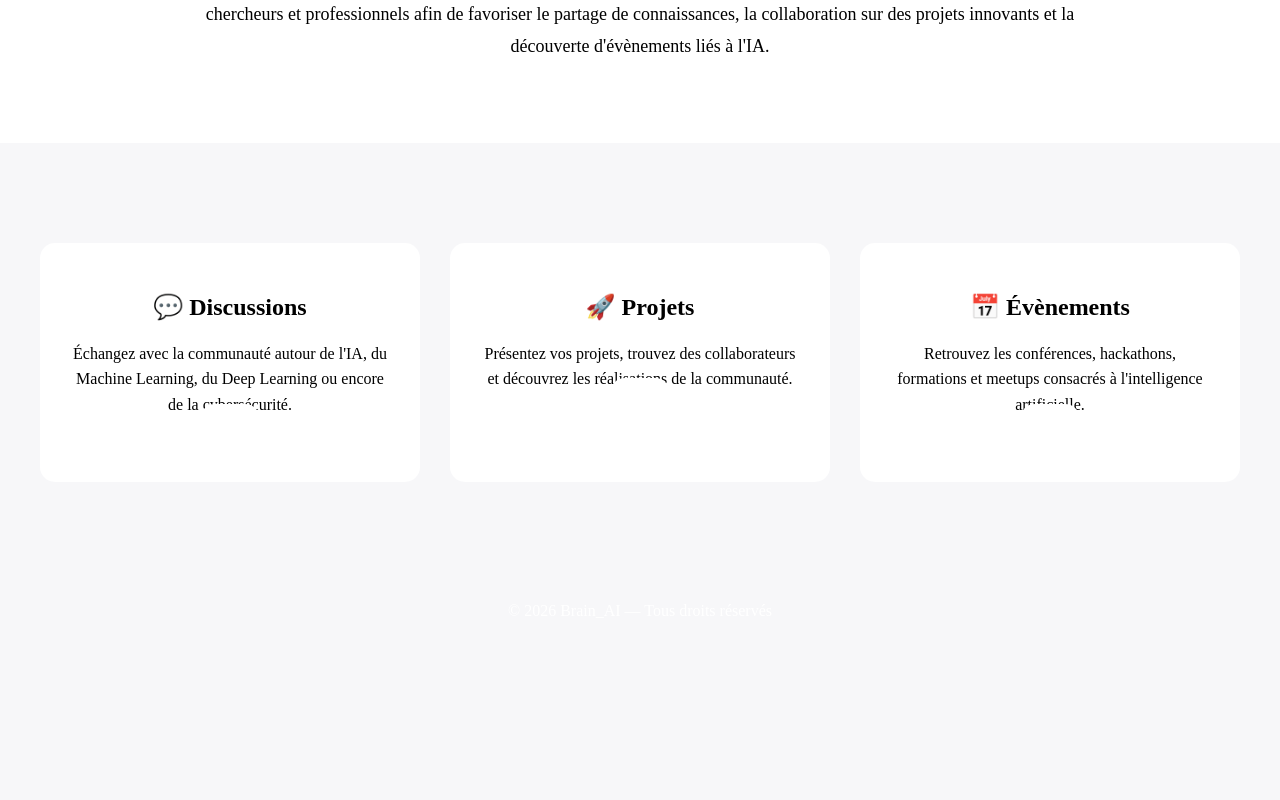
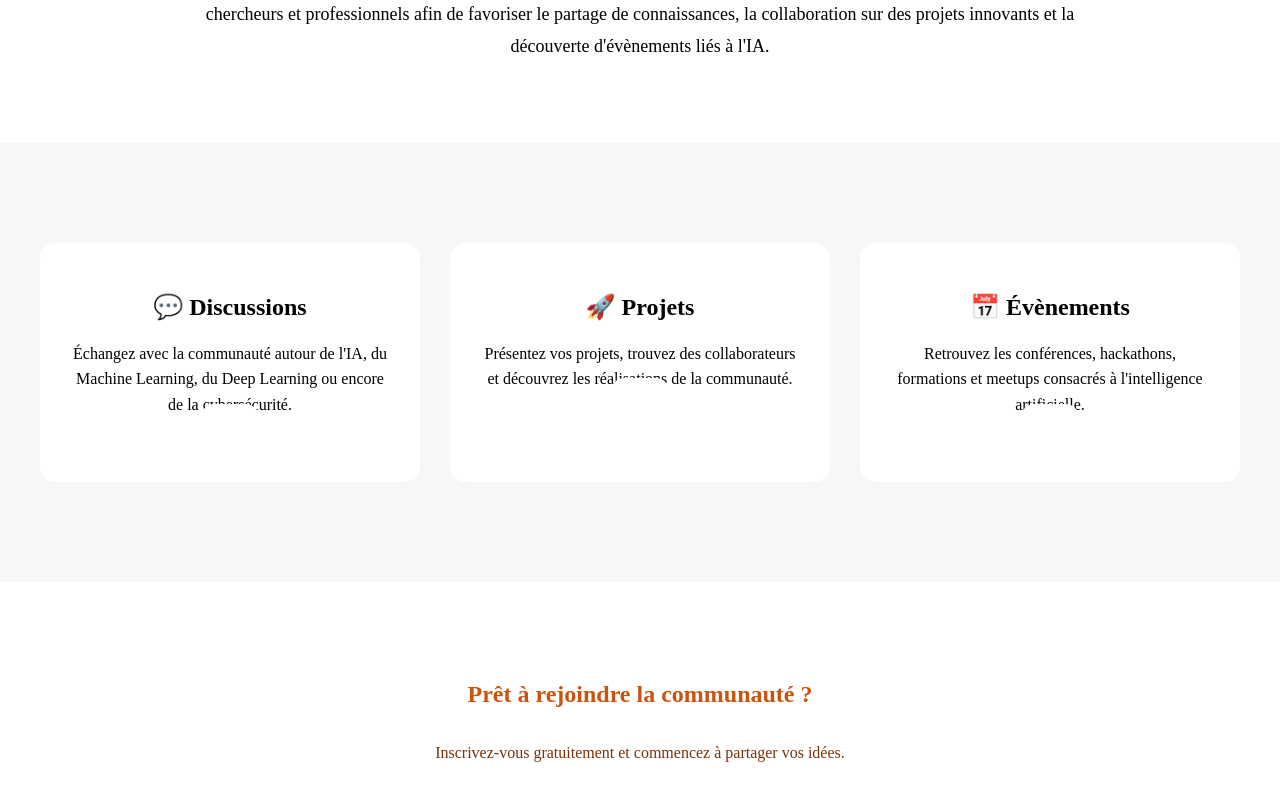
Before and after one commit to thomasescartin/Brain-AI, a React (Vite) app in the folder client/: page / in a window 1280 px wide. Shown: the part 907-1707 px from the top of the page. Before the commit the page ends 1547 px from the top, so only its background shows below. Built offline with nearby package versions, Linux system fonts and the light colour scheme.

Commit message:
Ajout du lien de la page d'inscription et du style.

```diff
--- a/client/pages/acceuil.jsx
+++ b/client/pages/acceuil.jsx
@@ -82,6 +82,15 @@ export default function Home() {
           <Link to="/evenements" className="feature-card"></Link>
         </div>
       </section>
+      <section className="join">
+        <h2>Prêt à rejoindre la communauté ?</h2>
+
+        <p>Inscrivez-vous gratuitement et commencez à partager vos idées.</p>
+
+        <Link to="/inscription" className="btn-primary">
+          Créer un compte
+        </Link>
+      </section>
     </main>
   );
 }
--- a/client/style/acceuilStyle.css
+++ b/client/style/acceuilStyle.css
@@ -171,3 +171,19 @@ FEATURES
 
   font-size: 18px;
 }
+
+.join {
+  text-align: center;
+
+  padding: 80px;
+
+  background: white;
+}
+
+.join h2 {
+  margin-bottom: 20px;
+}
+
+.join p {
+  margin-bottom: 30px;
+}
```
